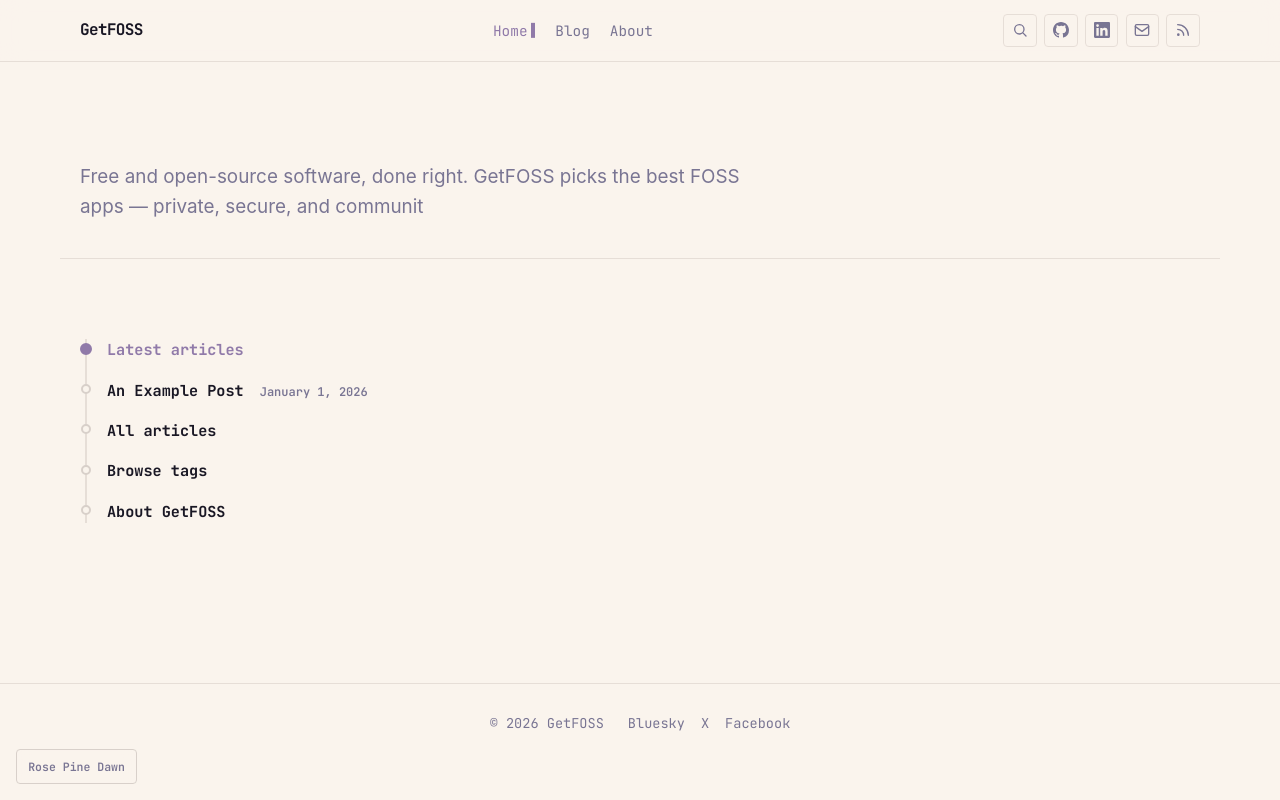
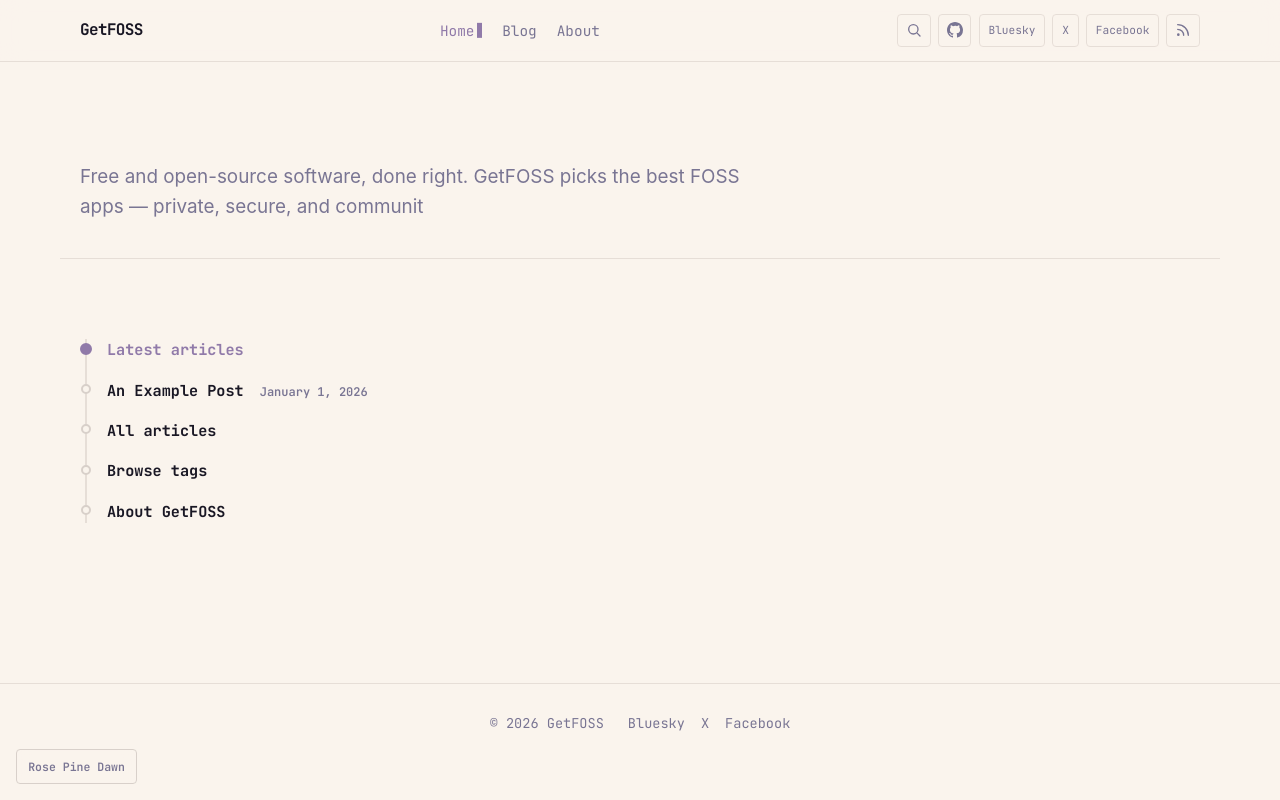
Before and after one commit to Avdro/getfoss, an Astro site: page / in a window 1280 px wide. Built offline with nearby package versions, Linux system fonts and the light colour scheme; Astro itself is replaced by a stand-in of ours.

Commit message:
Update index.astro

```diff
--- a/src/components/header/index.astro
+++ b/src/components/header/index.astro
@@ -1,8 +1,6 @@
 ---
-import { EMAIL, GITHUB_URL, LINKEDIN_URL, SITE_NAME } from '../../lib/site';
-import EmailIcon from './EmailIcon.astro';
+import { GITHUB_URL, SITE_NAME } from '../../lib/site';
 import GitHubIcon from './GitHubIcon.astro';
-import LinkedInIcon from './LinkedInIcon.astro';
 import RssIcon from './RssIcon.astro';
 import SearchIcon from './SearchIcon.astro';
 
@@ -44,15 +42,23 @@ const navLinks = [
       <button class="nav-icon-link" type="button" id="search-open" aria-label="Search (Ctrl+K)">
         <SearchIcon />
       </button>
-      <a class="nav-icon-link" href={GITHUB_URL} aria-label="GitHub" target="_blank" rel="noopener">
+
+      <a class="nav-icon-link" href={GITHUB_URL} aria-label="GitHub" target="_blank" rel="noopener noreferrer">
         <GitHubIcon />
       </a>
-      <a class="nav-icon-link" href={LINKEDIN_URL} aria-label="LinkedIn" target="_blank" rel="noopener">
-        <LinkedInIcon />
+
+      <a class="nav-social-link" href="https://bsky.app/profile/getfoss.org" target="_blank" rel="noopener noreferrer" aria-label="GetFOSS on Bluesky">
+        Bluesky
       </a>
-      <a class="nav-icon-link" href={`mailto:${EMAIL}`} aria-label="Email">
-        <EmailIcon />
+
+      <a class="nav-social-link" href="https://x.com/getfoss_org" target="_blank" rel="noopener noreferrer" aria-label="GetFOSS on X">
+        X
       </a>
+
+      <a class="nav-social-link" href="https://www.facebook.com/getfossorg" target="_blank" rel="noopener noreferrer" aria-label="GetFOSS on Facebook">
+        Facebook
+      </a>
+
       <a class="nav-icon-link" href="/rss.xml" aria-label="RSS feed">
         <RssIcon />
       </a>
@@ -71,9 +77,6 @@ const navLinks = [
   }
 
   .nav {
-    /* Positioned so .nav-menu-panel can anchor to the whole bar — anchoring
-     to the hamburger itself pushes the panel off-screen on narrow
-     viewports (the button sits left of the nav-tools icon row). */
     position: relative;
     max-width: var(--max);
     margin: 0 auto;
@@ -103,7 +106,6 @@ const navLinks = [
     font-family: var(--mono);
   }
 
-  /* Blinking block cursor marks the current page in the nav. */
   .nav-links a[aria-current="page"]::after,
   .nav-menu-panel a[aria-current="page"]::after {
     content: "";
@@ -195,11 +197,11 @@ const navLinks = [
     gap: 0.45rem;
   }
 
-  .nav-icon-link {
+  .nav-icon-link,
+  .nav-social-link {
     display: inline-flex;
     align-items: center;
     justify-content: center;
-    width: 2.1rem;
     height: 2.1rem;
     border: 1px solid var(--line);
     border-radius: var(--radius-md);
@@ -207,7 +209,19 @@ const navLinks = [
     transition: color 120ms ease, border-color 120ms ease, background 120ms ease;
   }
 
-  .nav-icon-link:hover {
+  .nav-icon-link {
+    width: 2.1rem;
+  }
+
+  .nav-social-link {
+    padding: 0 0.55rem;
+    font-family: var(--mono);
+    font-size: 0.7rem;
+    white-space: nowrap;
+  }
+
+  .nav-icon-link:hover,
+  .nav-social-link:hover {
     color: var(--accent);
     border-color: color-mix(in srgb, var(--accent) 38%, var(--line));
     background: var(--accent-soft);
@@ -218,8 +232,6 @@ const navLinks = [
     height: 1rem;
   }
 
-  /* Solid glyphs (GitHub, LinkedIn) take the fill; stroke-drawn icons
-   (email envelope, search magnifier) declare fill="none" and keep it. */
   .nav-icon-link svg:not([fill="none"]) {
     fill: currentColor;
   }
@@ -239,12 +251,9 @@ const navLinks = [
   @media (max-width: 640px) {
     .nav-tools {
       gap: 0.35rem;
+      flex-wrap: wrap;
     }
 
-    /* The brand + hamburger + icon row don't all fit on one line below
-     ~370px (iPhone SE and similar) — wrap the icon row onto its own
-     line instead of letting it overflow the viewport. Harmless on
-     wider phones where everything already fits on one row. */
     .nav {
       flex-wrap: wrap;
       row-gap: 0.5rem;
```
